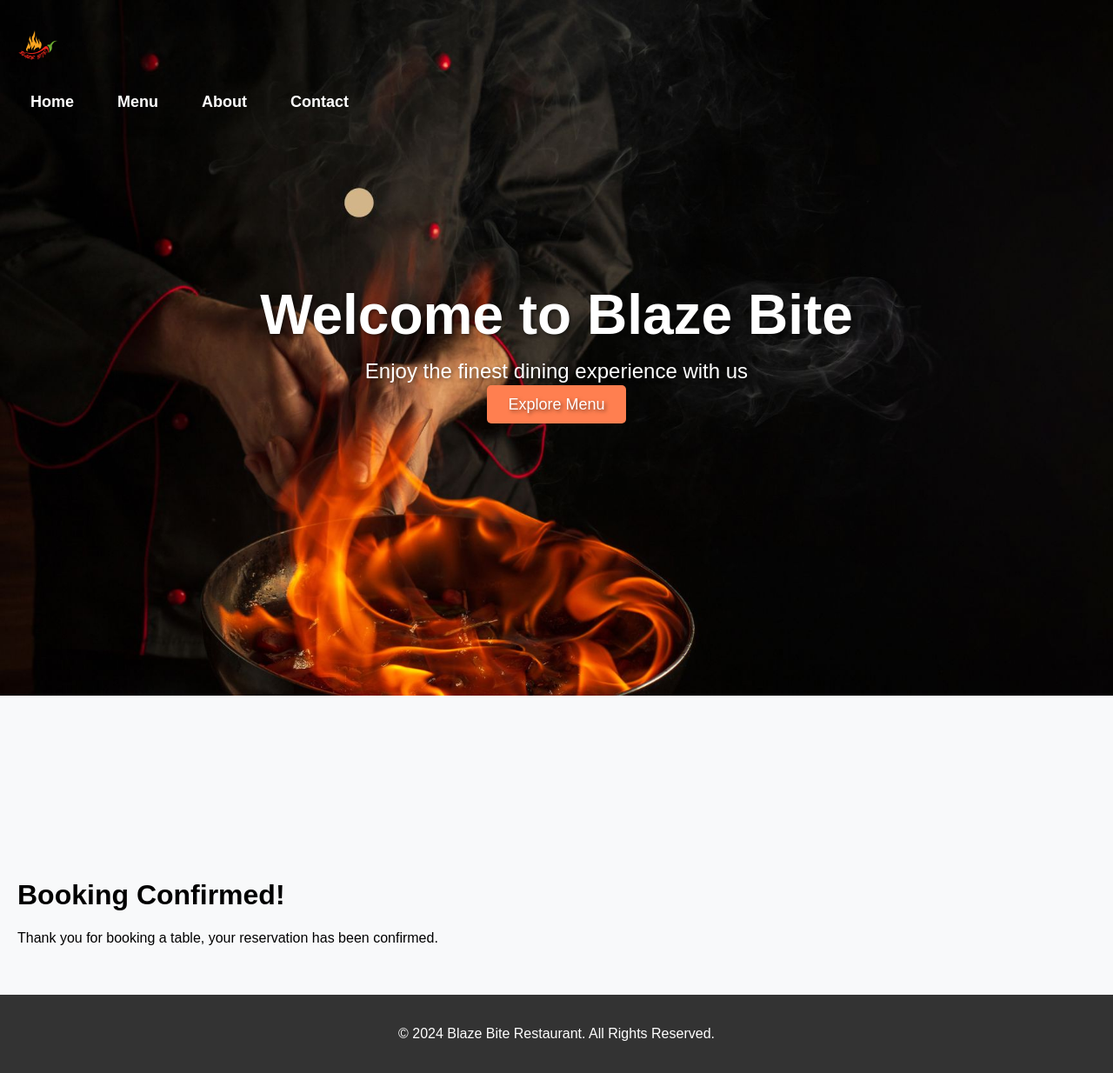
After one commit to dmuresanu/blaze-bite-website, a Django app: template core/templates/booking_success.html in a window 1280 px wide. The commit adds this page. Shown: the whole page at 87% size. Run offline with Django 5.2, Linux system fonts and the light colour scheme; the template is opened without the code that fills it, so the values that code supplies are empty.

Commit message:
Create booking success page template for confirmation message

```diff
--- a/core/templates/booking.html
+++ b/core/templates/booking.html
@@ -1,6 +1,6 @@
 <!-- core/templates/core/booking.html -->
 
-{% extends 'base_generic.html' %}
+{% extends 'base.html' %}
 
 {% block content %}
   <h1>Book a Table</h1>
--- /dev/null
+++ b/core/templates/booking_success.html
@@ -0,0 +1,8 @@
+<!-- core/templates/core/booking_success.html -->
+
+{% extends 'base.html' %}
+
+{% block content %}
+  <h1>Booking Confirmed!</h1>
+  <p>Thank you for booking a table, your reservation has been confirmed.</p>
+{% endblock %}
```
